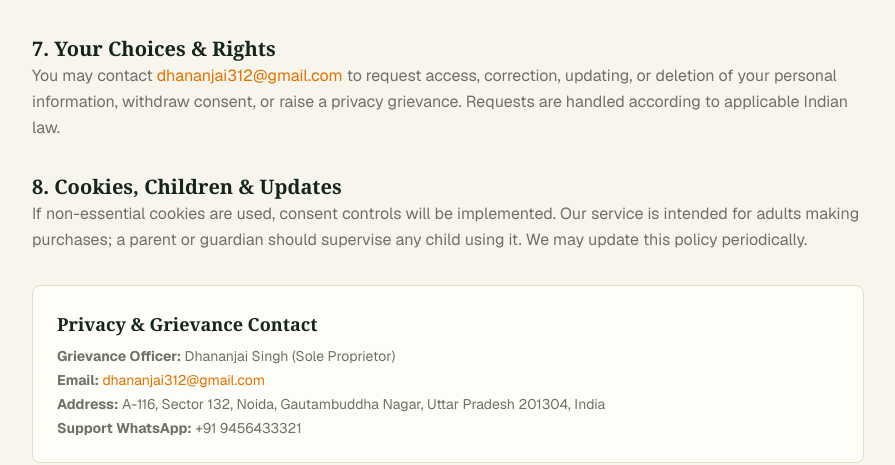
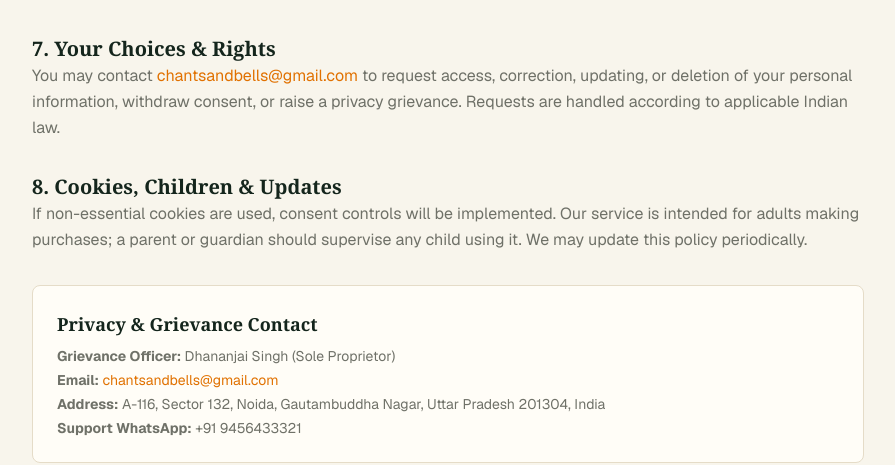
Before and after one commit to ShivanshDeveloper1/Chants-bells, a Next.js app: page /privacy-policy in a window 1280 px wide. Shown: the part 1246-1711 px from the top of the page, without its empty margins (192-1087 px from the left). Built offline with nearby package versions, Linux system fonts and the light colour scheme.

Commit message:
contact section

```diff
--- a/app/contact/page.tsx
+++ b/app/contact/page.tsx
@@ -97,7 +97,7 @@ export default function ContactPage() {
               <div className="flex flex-col items-center text-center p-4 rounded-xl bg-surface/50 border border-border/40">
                 <span className="text-gold font-serif text-2xl mb-2">✉️</span>
                 <h2 className="text-sm font-medium text-foreground">Email Support</h2>
-                <p className="text-xs text-muted mt-1">dhananjai312@gmail.com</p>
+                <p className="text-xs text-muted mt-1">chantsandbells@gmail.com</p>
               </div>
             </motion.div>
 
@@ -233,7 +233,7 @@ export default function ContactPage() {
                   For questions regarding payments, video access, refunds, privacy, or service issues, contact:
                 </p>
                 <p><strong className="text-foreground">Grievance Contact:</strong> Dhananjai Singh (Proprietor)</p>
-                <p><strong className="text-foreground">Email:</strong> dhananjai312@gmail.com</p>
+                <p><strong className="text-foreground">Email:</strong> chantsandbells@gmail.com</p>
                 <p><strong className="text-foreground">WhatsApp / Phone:</strong> +91 94564 33321</p>
                 <p className="mt-2 text-[11px] italic">
                   *Please include your order reference number and details of the issue for faster resolution.
--- a/app/digital-delivery-policy/page.tsx
+++ b/app/digital-delivery-policy/page.tsx
@@ -37,7 +37,7 @@ export default function DigitalDeliveryPolicyPage() {
 
         <h2 className="font-serif text-xl font-semibold text-foreground mt-8">4. Technical Requirements and Assistance</h2>
         <p className="text-muted leading-relaxed">
-          A compatible smartphone, tablet, or computer, a supported browser, sound output, and a stable internet connection are required. If access fails, contact WhatsApp +91 9456433321 or email <a href="mailto:dhananjai312@gmail.com" className="text-amber-600 hover:underline">dhananjai312@gmail.com</a> with your order reference.
+          A compatible smartphone, tablet, or computer, a supported browser, sound output, and a stable internet connection are required. If access fails, contact WhatsApp +91 9456433321 or email <a href="mailto:chantsandbells@gmail.com" className="text-amber-600 hover:underline">chantsandbells@gmail.com</a> with your order reference.
         </p>
 
         <h2 className="font-serif text-xl font-semibold text-foreground mt-8">5. Service Reminders</h2>
@@ -48,7 +48,7 @@ export default function DigitalDeliveryPolicyPage() {
         <div className="mt-8 rounded-lg bg-surface border border-border p-6">
           <h3 className="font-serif text-lg font-semibold text-foreground mb-2">Support Contacts</h3>
           <p className="text-sm text-muted mb-1"><strong>Website:</strong> <a href="https://www.chantsandbells.com" className="text-amber-600 hover:underline">www.chantsandbells.com</a></p>
-          <p className="text-sm text-muted mb-1"><strong>Email:</strong> <a href="mailto:dhananjai312@gmail.com" className="text-amber-600 hover:underline">dhananjai312@gmail.com</a></p>
+          <p className="text-sm text-muted mb-1"><strong>Email:</strong> <a href="mailto:chantsandbells@gmail.com" className="text-amber-600 hover:underline">chantsandbells@gmail.com</a></p>
           <p className="text-sm text-muted"><strong>Support WhatsApp:</strong> +91 9456433321</p>
         </div>
       </div>
--- a/app/privacy-policy/page.tsx
+++ b/app/privacy-policy/page.tsx
@@ -21,7 +21,7 @@ export default function PrivacyPolicyPage() {
         <p className="text-muted italic">A-116, Sector 132, Noida, Gautambuddha Nagar, Uttar Pradesh 201304, India.</p>
         <p className="text-muted">
           <strong>Website:</strong> <a href="https://www.chantsandbells.com" className="text-amber-600 hover:underline">https://www.chantsandbells.com</a><br />
-          <strong>Privacy Contact:</strong> dhananjai312@gmail.com
+          <strong>Privacy Contact:</strong> chantsandbells@gmail.com
         </p>
 
         <h2 className="font-serif text-xl font-semibold text-foreground mt-8">2. Information We Collect</h2>
@@ -61,7 +61,7 @@ export default function PrivacyPolicyPage() {
 
         <h2 className="font-serif text-xl font-semibold text-foreground mt-8">7. Your Choices & Rights</h2>
         <p className="text-muted leading-relaxed">
-          You may contact <a href="mailto:dhananjai312@gmail.com" className="text-amber-600 hover:underline">dhananjai312@gmail.com</a> to request access, correction, updating, or deletion of your personal information, withdraw consent, or raise a privacy grievance. Requests are handled according to applicable Indian law.
+          You may contact <a href="mailto:chantsandbells@gmail.com" className="text-amber-600 hover:underline">chantsandbells@gmail.com</a> to request access, correction, updating, or deletion of your personal information, withdraw consent, or raise a privacy grievance. Requests are handled according to applicable Indian law.
         </p>
 
         <h2 className="font-serif text-xl font-semibold text-foreground mt-8">8. Cookies, Children & Updates</h2>
@@ -72,7 +72,7 @@ export default function PrivacyPolicyPage() {
         <div className="mt-8 rounded-lg bg-surface border border-border p-6">
           <h3 className="font-serif text-lg font-semibold text-foreground mb-2">Privacy & Grievance Contact</h3>
           <p className="text-sm text-muted mb-1"><strong>Grievance Officer:</strong> Dhananjai Singh (Sole Proprietor)</p>
-          <p className="text-sm text-muted mb-1"><strong>Email:</strong> <a href="mailto:dhananjai312@gmail.com" className="text-amber-600 hover:underline">dhananjai312@gmail.com</a></p>
+          <p className="text-sm text-muted mb-1"><strong>Email:</strong> <a href="mailto:chantsandbells@gmail.com" className="text-amber-600 hover:underline">chantsandbells@gmail.com</a></p>
           <p className="text-sm text-muted mb-1"><strong>Address:</strong> A-116, Sector 132, Noida, Gautambuddha Nagar, Uttar Pradesh 201304, India</p>
           <p className="text-sm text-muted"><strong>Support WhatsApp:</strong> +91 9456433321</p>
         </div>
--- a/app/refund-policy/page.tsx
+++ b/app/refund-policy/page.tsx
@@ -31,7 +31,7 @@ export default function RefundPolicyPage() {
 
         <h2 className="font-serif text-xl font-semibold text-foreground mt-8">3. How to Request</h2>
         <p className="text-muted leading-relaxed">
-          Email <a href="mailto:dhananjai312@gmail.com" className="text-amber-600 hover:underline">dhananjai312@gmail.com</a> or message WhatsApp at <strong>+91 9456433321</strong> with your name, order/transaction reference, date of payment, registered phone/email, and a brief explanation.
+          Email <a href="mailto:chantsandbells@gmail.com" className="text-amber-600 hover:underline">chantsandbells@gmail.com</a> or message WhatsApp at <strong>+91 9456433321</strong> with your name, order/transaction reference, date of payment, registered phone/email, and a brief explanation.
         </p>
         <div className="my-4 rounded-lg border border-amber-300 bg-amber-50 p-4 text-amber-900 text-sm">
           <strong>Security Notice:</strong> Do not share OTPs, passwords, CVVs, or complete card numbers.
@@ -50,7 +50,7 @@ export default function RefundPolicyPage() {
         <div className="mt-8 rounded-lg bg-surface border border-border p-6">
           <h3 className="font-serif text-lg font-semibold text-foreground mb-2">Support Contacts</h3>
           <p className="text-sm text-muted mb-1"><strong>Website:</strong> <a href="https://www.chantsandbells.com" className="text-amber-600 hover:underline">www.chantsandbells.com</a></p>
-          <p className="text-sm text-muted mb-1"><strong>Email:</strong> <a href="mailto:dhananjai312@gmail.com" className="text-amber-600 hover:underline">dhananjai312@gmail.com</a></p>
+          <p className="text-sm text-muted mb-1"><strong>Email:</strong> <a href="mailto:chantsandbells@gmail.com" className="text-amber-600 hover:underline">chantsandbells@gmail.com</a></p>
           <p className="text-sm text-muted"><strong>Support WhatsApp:</strong> +91 9456433321</p>
         </div>
       </div>
--- a/app/terms-and-conditions/page.tsx
+++ b/app/terms-and-conditions/page.tsx
@@ -44,7 +44,7 @@ export default function TermsAndConditionsPage() {
 
         <h2 className="font-serif text-xl font-semibold text-foreground mt-8">6. Availability and Support</h2>
         <p className="text-muted leading-relaxed">
-          We work to keep the service accessible but may need reasonable maintenance or changes. If a paid video is inaccessible due to a fault on our side, contact WhatsApp +91 9456433321 or email <a href="mailto:dhananjai312@gmail.com" className="text-amber-600 hover:underline">dhananjai312@gmail.com</a> with your order reference. We will make reasonable efforts to restore access or provide an appropriate remedy consistent with applicable law.
+          We work to keep the service accessible but may need reasonable maintenance or changes. If a paid video is inaccessible due to a fault on our side, contact WhatsApp +91 9456433321 or email <a href="mailto:chantsandbells@gmail.com" className="text-amber-600 hover:underline">chantsandbells@gmail.com</a> with your order reference. We will make reasonable efforts to restore access or provide an appropriate remedy consistent with applicable law.
         </p>
 
         <h2 className="font-serif text-xl font-semibold text-foreground mt-8">7. Intellectual Property</h2>
@@ -64,7 +64,7 @@ export default function TermsAndConditionsPage() {
 
         <div className="mt-8 rounded-lg bg-surface border border-border p-6">
           <h3 className="font-serif text-lg font-semibold text-foreground mb-2">Questions & Contact</h3>
-          <p className="text-sm text-muted mb-1"><strong>Email:</strong> <a href="mailto:dhananjai312@gmail.com" className="text-amber-600 hover:underline">dhananjai312@gmail.com</a></p>
+          <p className="text-sm text-muted mb-1"><strong>Email:</strong> <a href="mailto:chantsandbells@gmail.com" className="text-amber-600 hover:underline">chantsandbells@gmail.com</a></p>
           <p className="text-sm text-muted mb-1"><strong>Website:</strong> <a href="https://www.chantsandbells.com" className="text-amber-600 hover:underline">www.chantsandbells.com</a></p>
           <p className="text-sm text-muted"><strong>Support WhatsApp:</strong> +91 9456433321</p>
         </div>
--- a/components/layout/footer.tsx
+++ b/components/layout/footer.tsx
@@ -18,7 +18,7 @@ export default function Footer() {
       links: [
         { label: 'Contact & Grievance', href: '/contact' },
         { label: 'Support WhatsApp (+91 9456433321)', href: 'https://wa.me/919456433321' },
-        { label: 'Email Us', href: 'mailto:dhananjai312@gmail.com' },
+        { label: 'Email Us', href: 'mailto:chantsandbells@gmail.com' },
       ],
     },
   ];
--- a/components/layout/site-navigation.ts
+++ b/components/layout/site-navigation.ts
@@ -8,6 +8,7 @@ export const primaryNavigation: NavigationLink[] = [
   { label: "How It Works", href: "/videos-collection" },
   { label: "What’s Included", href: "/about" },
   { label: "FAQs", href: "/services" },
+  { label: "Contact", href: "/contact" },
 
 ];
 
```
